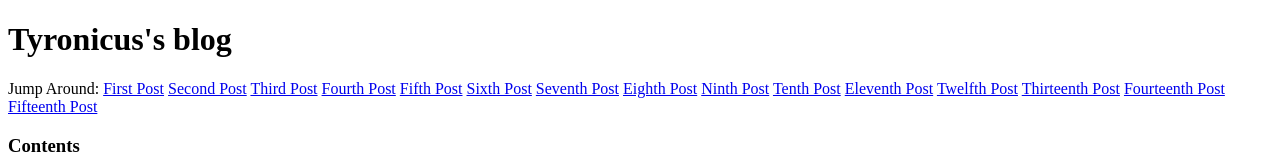
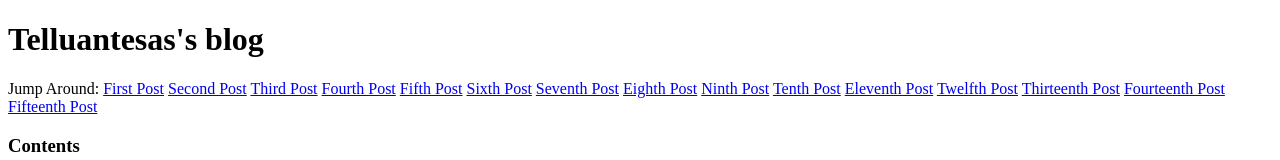
Before and after one commit to telluantesas/telluanesas.github.io, a plain HTML site: page goofyahhblog.html in a window 1280 px wide. Shown: the top 160 px of the page. Drawn offline with Linux system fonts and the light colour scheme.

Commit message:
Update goofyahhblog.html

```diff
--- a/goofyahhblog.html
+++ b/goofyahhblog.html
@@ -44,7 +44,7 @@
     </head>
     <body>
 
-        <h1>Tyronicus's blog</h1>
+        <h1>Telluantesas's blog</h1>
 
         <p>Jump Around:
             <a href="#firstpost">First Post</a>
```
